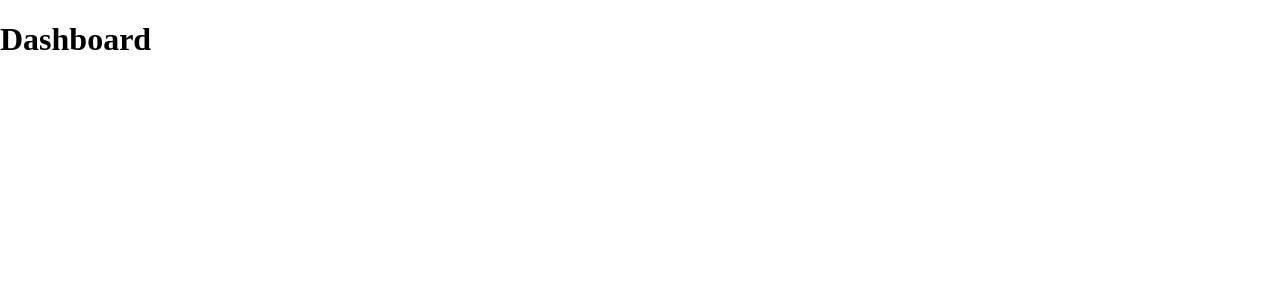
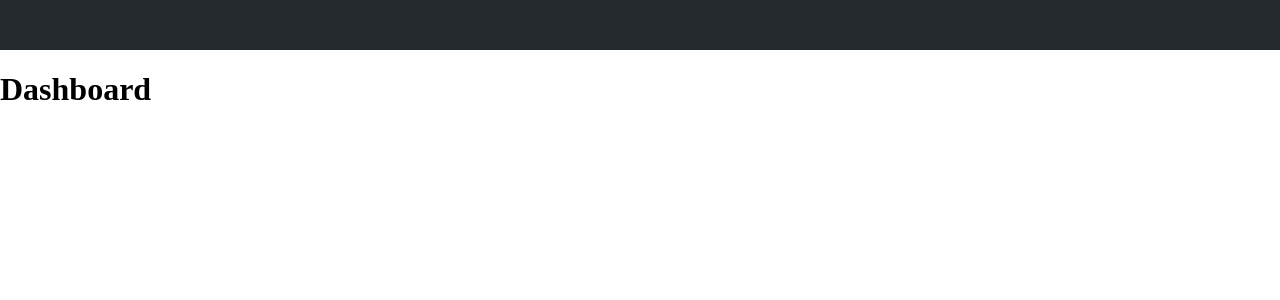
Before and after one commit to AlexSousaAlvess/github-front, a React (Create React App) app: page / in a window 1280 px wide. Shown: the top 300 px of the page. Built offline with nearby package versions, Linux system fonts and the light colour scheme.

Commit message:
include component Header

```diff
--- a/src/pages/Dashboard/index.jsx
+++ b/src/pages/Dashboard/index.jsx
@@ -1,6 +1,6 @@
 import React from 'react';
 
-// import Header from '../../components/header';
+import Header from '../../components/header';
 // import Footer from '../../components/footer';
 
 const datas = [
@@ -34,7 +34,10 @@ const datas = [
 class Dashboard extends React.Component{
   render(){
     return (
-     <h1>Dashboard</h1>
+      <>
+      <Header />
+      <h1>Dashboard</h1>
+      </>
     )
   }
 }
```
